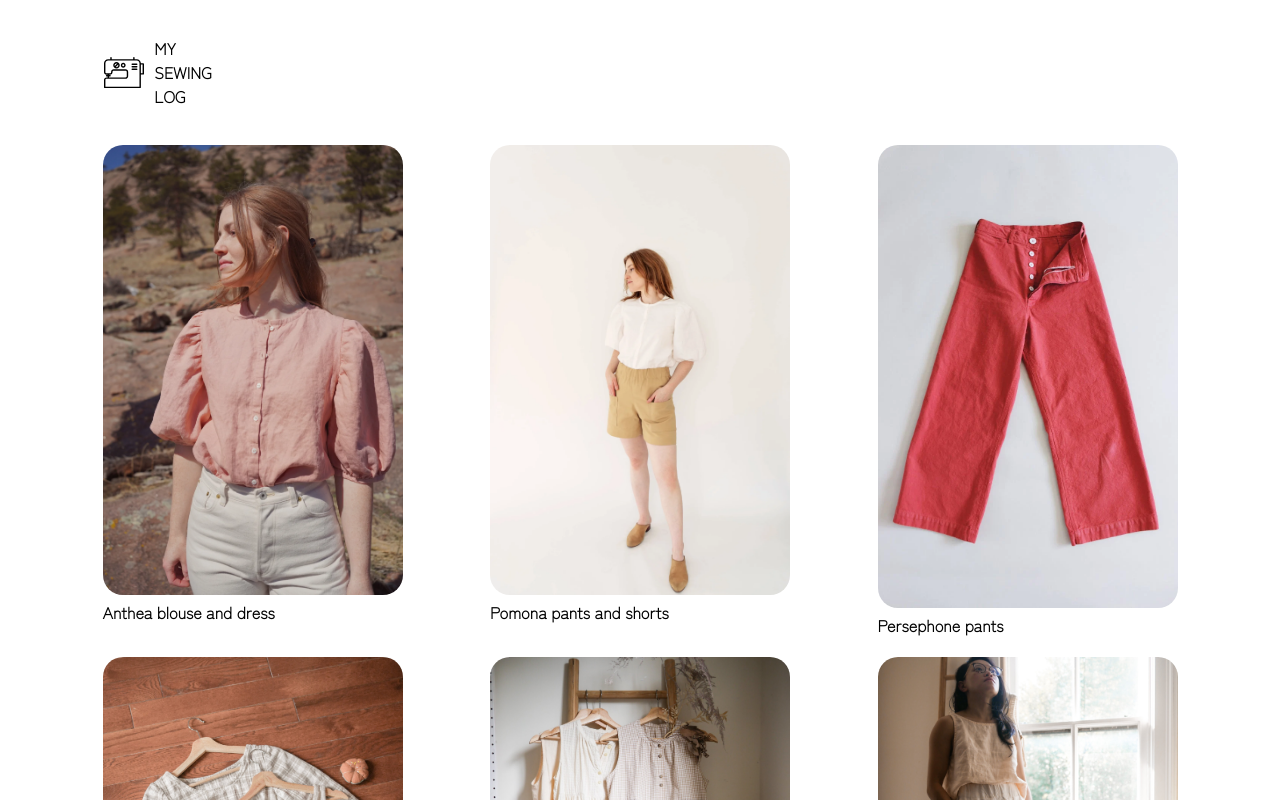
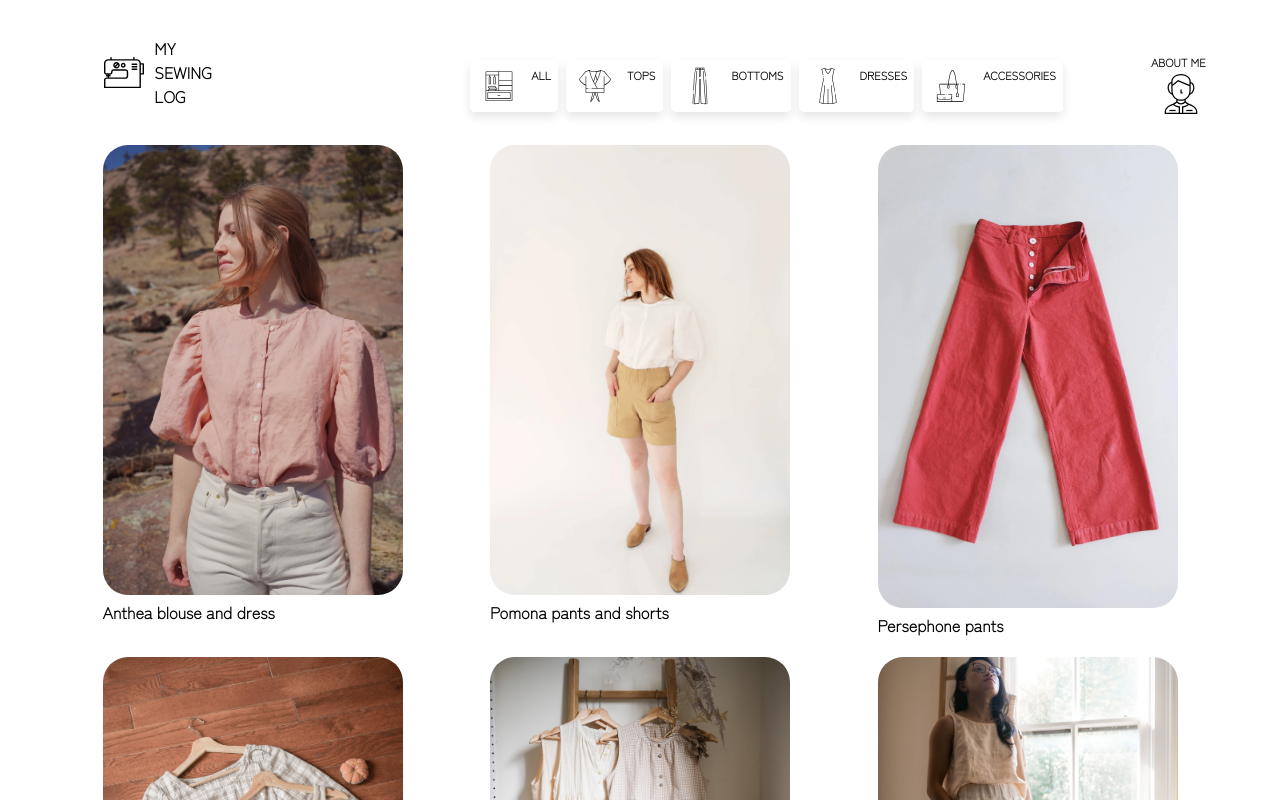
Before and after one commit to IvaPlas/My-personal-to-sew-list, a React app: page / in a window 1280 px wide. Shown: the top 800 px of the page. Built offline with nearby package versions, Linux system fonts and the light colour scheme; a web font is replaced by a local one.

Commit message:
navigation responsivity fixed

```diff
--- a/src/components/GarmentDetail/garment-detail.css
+++ b/src/components/GarmentDetail/garment-detail.css
@@ -16,7 +16,7 @@
 
 .garment-detail_photo {
   width: 300px;
-  border-radius: 15px;
+  border-radius: 25px;
 }
 
 .garment-detail_details {
--- a/src/components/GarmentPreview/garment-preview.css
+++ b/src/components/GarmentPreview/garment-preview.css
@@ -24,7 +24,7 @@
 
 .garment-preview_photo {
   width: 300px;
-  border-radius: 20px;
+  border-radius: 25px;
 }
 
 .garment-preview_photo:hover,
--- a/src/components/Header/Header.jsx
+++ b/src/components/Header/Header.jsx
@@ -8,6 +8,9 @@ import hamburger from '../../assets/hamburger-menu.svg';
 
 const Header = () => {
   const [hiddenNav, setHiddneNav] = useState(true);
+  const handleNav = () => {
+    setHiddneNav(!hiddenNav);
+  };
 
   return (
     <>
@@ -21,11 +24,7 @@ const Header = () => {
           </Link>
         </div>
         <div className="navigation">
-          <img
-            className="menu-bar"
-            src={hamburger}
-            onClick={() => setHiddneNav(!hiddenNav)}
-          />
+          <img className="menu-bar" src={hamburger} onClick={handleNav} />
           <nav className={(hiddenNav ? 'hidden' : '') + ' navigation-bar'}>
             <Sorting />
             <div className="about">
--- a/src/components/Header/header.css
+++ b/src/components/Header/header.css
@@ -103,6 +103,9 @@ a :hover {
   .menu-bar {
     display: none;
   }
+  .navigation-bar.hidden {
+    display: flex;
+  }
 }
 
 @media (min-width: 800px) {
```
